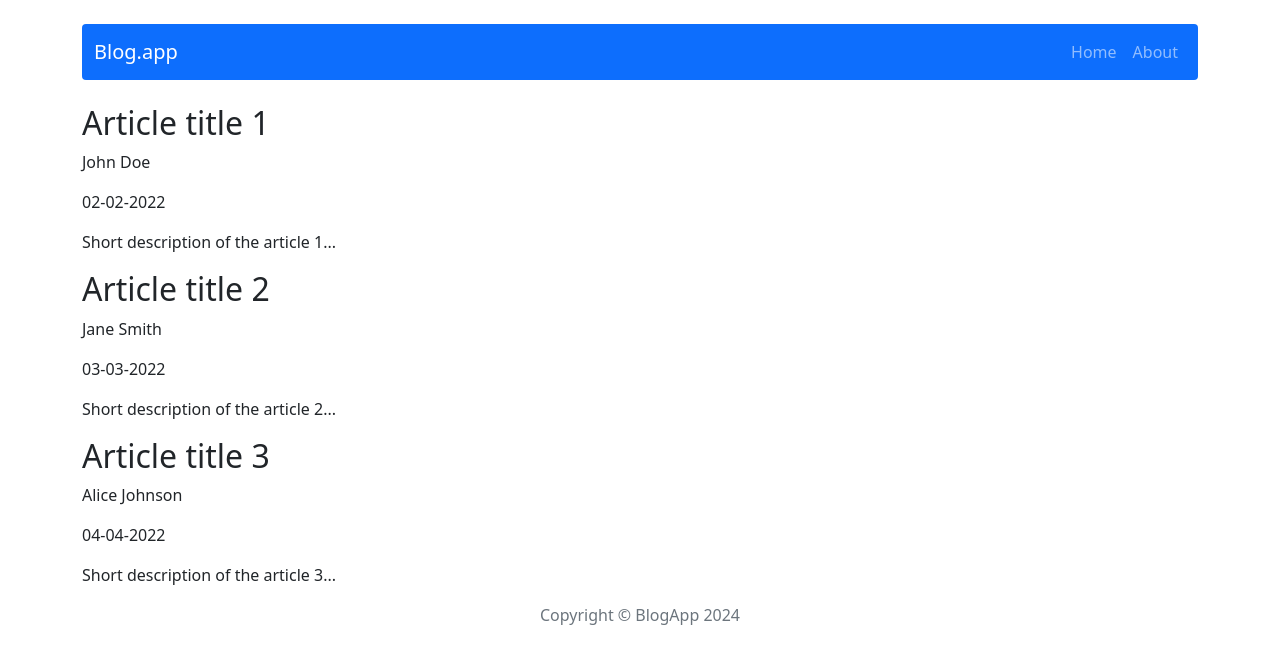
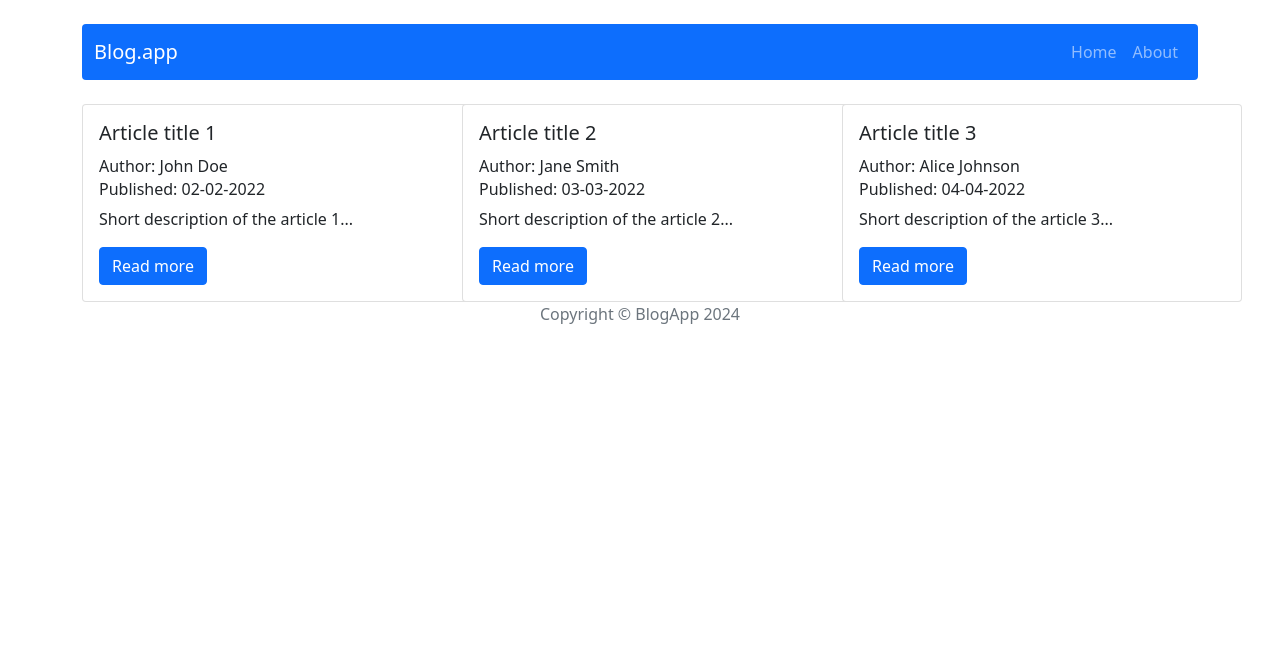
Before and after one commit to mikolajchm/react-module15, a React (Create React App) app: page / in a window 1280 px wide. Shown: the top 664 px of the page. Built offline with nearby package versions, Linux system fonts and the light colour scheme.

Commit message:
Second Commit

```diff
--- a/src/components/pages/Home/Home.js
+++ b/src/components/pages/Home/Home.js
@@ -1,19 +1,30 @@
+import React from 'react';
 import { getAllPosts } from '../../../redux/postsRedux';
-import { useSelector } from 'react-redux/es/hooks/useSelector';
+import { useSelector } from 'react-redux';
+import Card from 'react-bootstrap/Card';
+import Row from 'react-bootstrap/Row';
+import Col from 'react-bootstrap/Col';
+import { Button } from 'react-bootstrap';
+
 const Home = () => {
     const posts = useSelector(state => getAllPosts(state));
 
     return (
-        <div>
+        <Row xs={1} md={2} lg={3} className="g-4">
             {posts.map(post => (
-                <article key={post.id}>
-                    <h2>{post.title}</h2>
-                    <p>{post.author}</p>
-                    <p>{post.publishedDate}</p>
-                    <p>{post.shortDescription}</p>
-                </article>
+                <Col key={post.id}>
+                    <Card style={{ width: '25rem' }}>
+                        <Card.Body>
+                            <Card.Title className="mb-3">{post.title}</Card.Title>
+                            <Card.Subtitle className="mb-2">Author: {post.author}</Card.Subtitle>
+                            <Card.Subtitle className="mb-2">Published: {post.publishedDate}</Card.Subtitle>
+                            <Card.Text>{post.shortDescription}</Card.Text>
+                            <Button href="#">Read more</Button>
+                        </Card.Body>
+                    </Card>
+                </Col>
             ))}
-        </div>
+        </Row>
     );
 }
 
--- a/src/components/views/Footer/Footer.js
+++ b/src/components/views/Footer/Footer.js
@@ -1,6 +1,7 @@
+import styles from './Footer.module.scss'
 const Footer = () => {
     return (
-        <div className="text-center" >
+        <div className="text-center"  >
             <p className="text-muted">Copyright © BlogApp 2024</p>
         </div>
     )
```
Also changed, not shown: src/components/views/Footer/Footer.module.scss (added).
